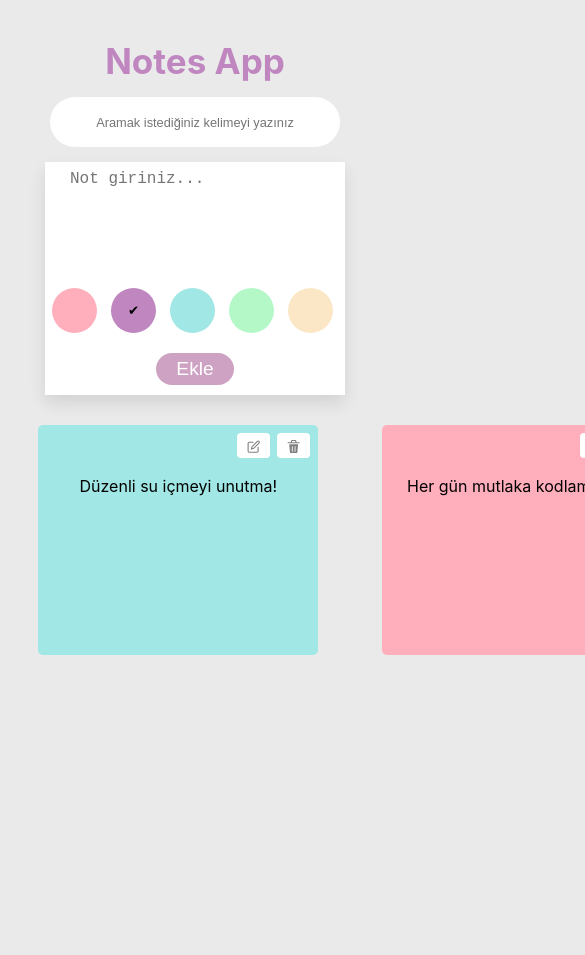
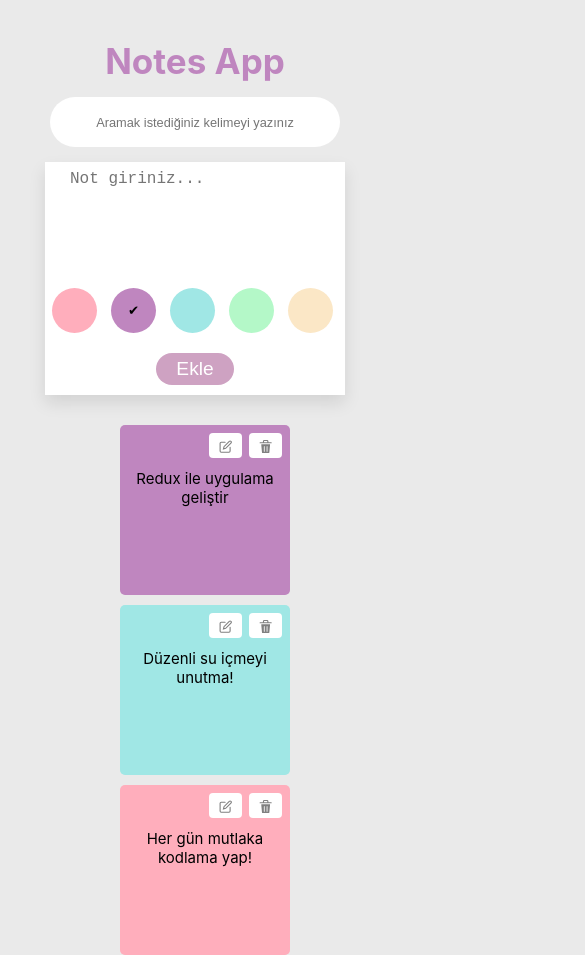
Before and after one commit to reeyhanyilmaz/Redux-NotesApp, a React (Create React App) app: page / in a window 390 px wide. Shown: the top 955 px of the page, 585 px wide, since content can reach past the window. Before the commit the page ends 844 px from the top, so only its background shows below. Built offline with nearby package versions, Linux system fonts and the light colour scheme; the HTML template or start-up script is replaced by a standard one.

Commit message:
add content component responsive design

```diff
--- a/src/components/Content/styles.module.css
+++ b/src/components/Content/styles.module.css
@@ -42,3 +42,18 @@
   right: 0.5rem;
   margin: 0 40px;
 }
+
+@media screen and (max-width: 600px) {
+  .contentDiv {
+    width: 150px;
+    grid-template-columns: repeat(auto-fit, minmax(150px, 1fr));
+    gap: 10px;
+  }
+
+  .contentDiv span {
+    width: 150px;
+    height: 150px;
+    padding: 10px;
+    font-size: 15px;
+  }
+}
```
